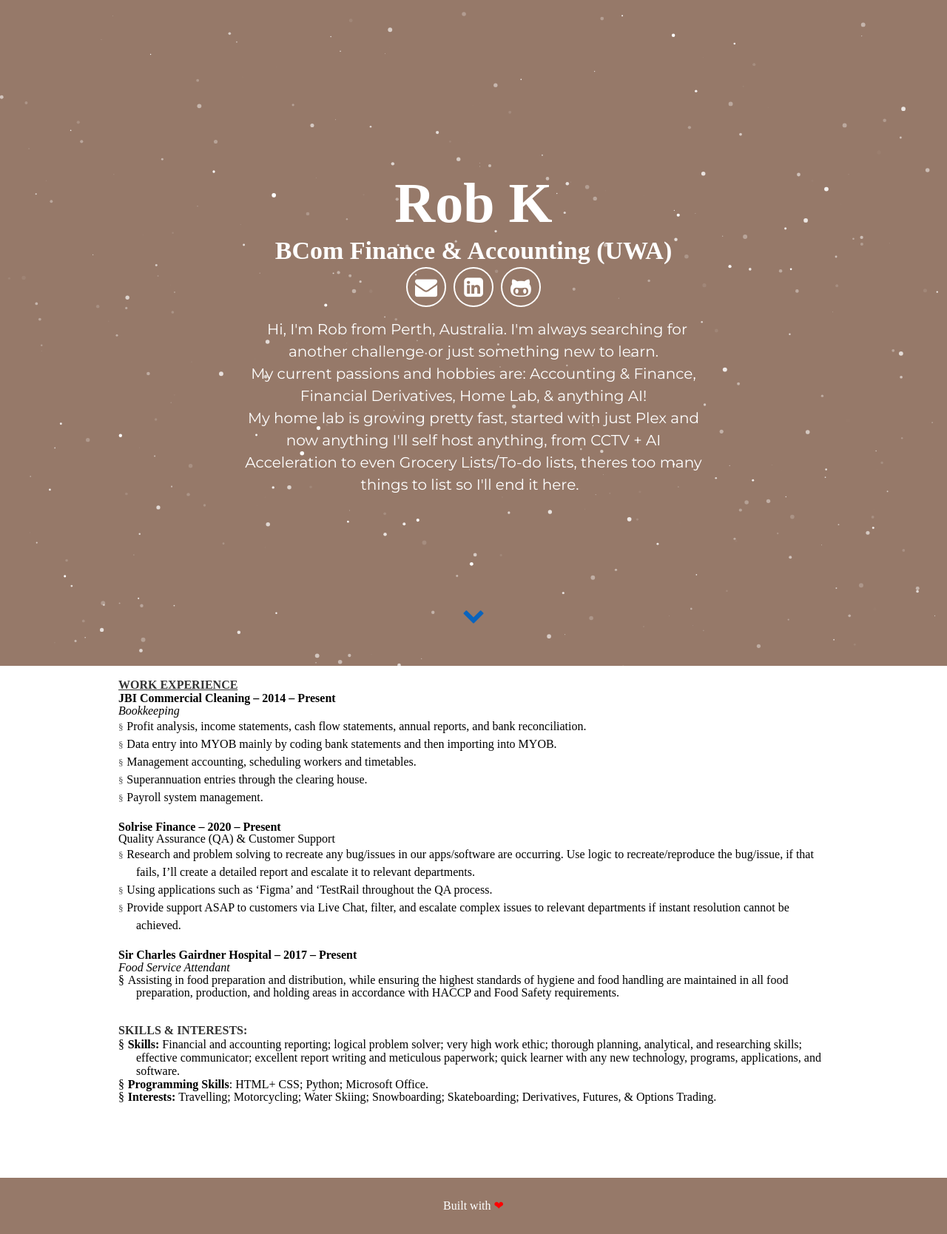
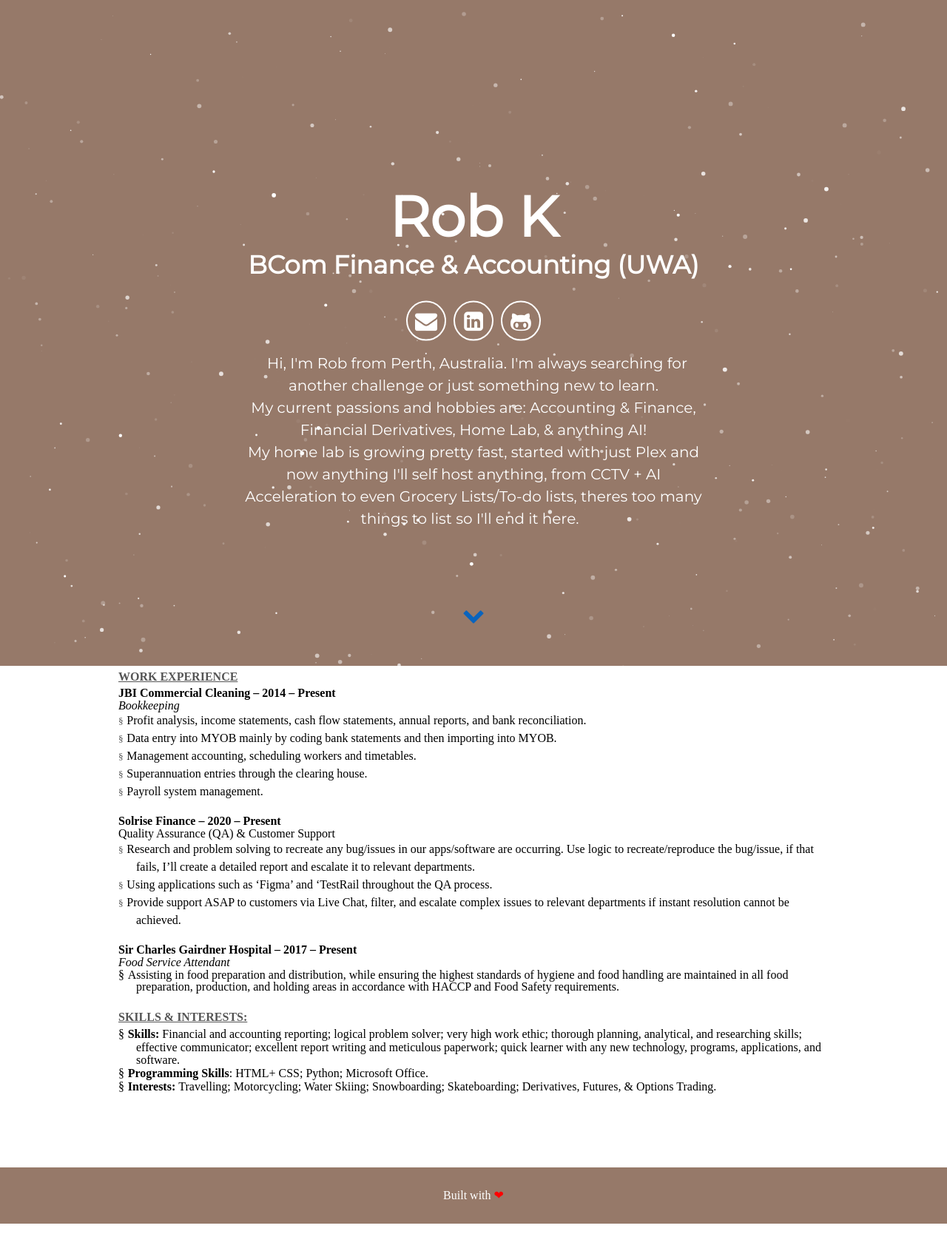
Before and after one commit to murraco/jekyll-theme-minimal-resume, a Jekyll site: the page built from index.html, in a window 1280 px wide. Shown: the whole page at 74% size. Built offline with Jekyll 4.4.1, drawn with Linux system fonts in a browser that asks for light colours; some web fonts are replaced.

Commit message:
fina;
fina;

```diff
--- a/_includes/about.html
+++ b/_includes/about.html
@@ -764,6 +764,16 @@
 	mso-ascii-font-family:Calibri;
 	mso-hansi-font-family:Calibri;
 	mso-bidi-font-family:Calibri;}
+span.MsoBookTitle
+	{mso-style-priority:33;
+	mso-style-unhide:no;
+	mso-style-qformat:yes;
+	mso-style-parent:"";
+	font-family:"Times New Roman",serif;
+	mso-fareast-font-family:"Times New Roman";
+	mso-ansi-language:EN-US;
+	text-decoration:underline;
+	text-underline:single;}
 span.Heading1Char
 	{mso-style-name:"Heading 1 Char";
 	mso-style-priority:9;
@@ -1367,9 +1377,10 @@
 
 <div class=WordSection1>
 
-<h1><u><span lang=EN-US style='mso-fareast-font-family:"Times New Roman";
-mso-ansi-language:EN-US'>WORK EXPERIENCE</span></u><span style='mso-fareast-font-family:
-"Times New Roman"'><o:p></o:p></span></h1>
+<b><span class=MsoBookTitle><span lang=EN-US style='font-family:"Avenir Next LT Pro Cond"'>WORK
+EXPERIENCE</span></span><span class=MsoBookTitle><span lang=EN-US
+style='font-family:"Avenir Next LT Pro Cond";mso-fareast-font-family:"Times New Roman";
+mso-fareast-theme-font:minor-fareast'><o:p></o:p></span></span></b>
 
 <p class=Default style='line-height:105%'><b><span lang=EN-US style='font-family:
 "Avenir Next LT Pro Cond";color:windowtext;mso-ansi-language:EN-US'>JBI
@@ -1486,10 +1497,11 @@
 10.0pt;line-height:105%;font-family:"Avenir Next LT Pro Cond";mso-ansi-language:
 EN-US'>&nbsp;</span></p>
 
-<h1><a name="_Hlk139711432"><span lang=EN-US style='mso-fareast-font-family:
-"Times New Roman";mso-ansi-language:EN-US'>SKILLS &amp; INTERESTS</span></a><span
-lang=EN-US style='mso-fareast-font-family:"Times New Roman";mso-ansi-language:
-EN-US'>:</span><span style='mso-fareast-font-family:"Times New Roman"'><o:p></o:p></span></h1>
+<b><a name="_Hlk139711432"><span class=MsoBookTitle><span lang=EN-US
+style='font-family:"Avenir Next LT Pro Cond"'>SKILLS &amp; INTERESTS</span></span></a><span
+class=MsoBookTitle><span lang=EN-US style='font-family:"Avenir Next LT Pro Cond"'>:</span></span><span
+class=MsoBookTitle><span lang=EN-US style='font-family:"Avenir Next LT Pro Cond";
+mso-fareast-font-family:"Times New Roman";mso-fareast-theme-font:minor-fareast'><o:p></o:p></span></span></b>
 
 <p class=Default style='margin-left:18.0pt;text-indent:-18.0pt;line-height:
 105%;mso-list:l4 level1 lfo1'><![if !supportLists]><span style='font-family:
--- a/src/styles/_footer.scss
+++ b/src/styles/_footer.scss
@@ -1,7 +1,7 @@
 .footer {
   background: $main;
   padding: 10px 0;
-  margin-top: 100px;
+  margin-top: 10px;
   text-align: center;
   color: #FFF;
   .love {
```
Also changed, not shown: other parts of _includes/about.html (+1 -1 lines).
